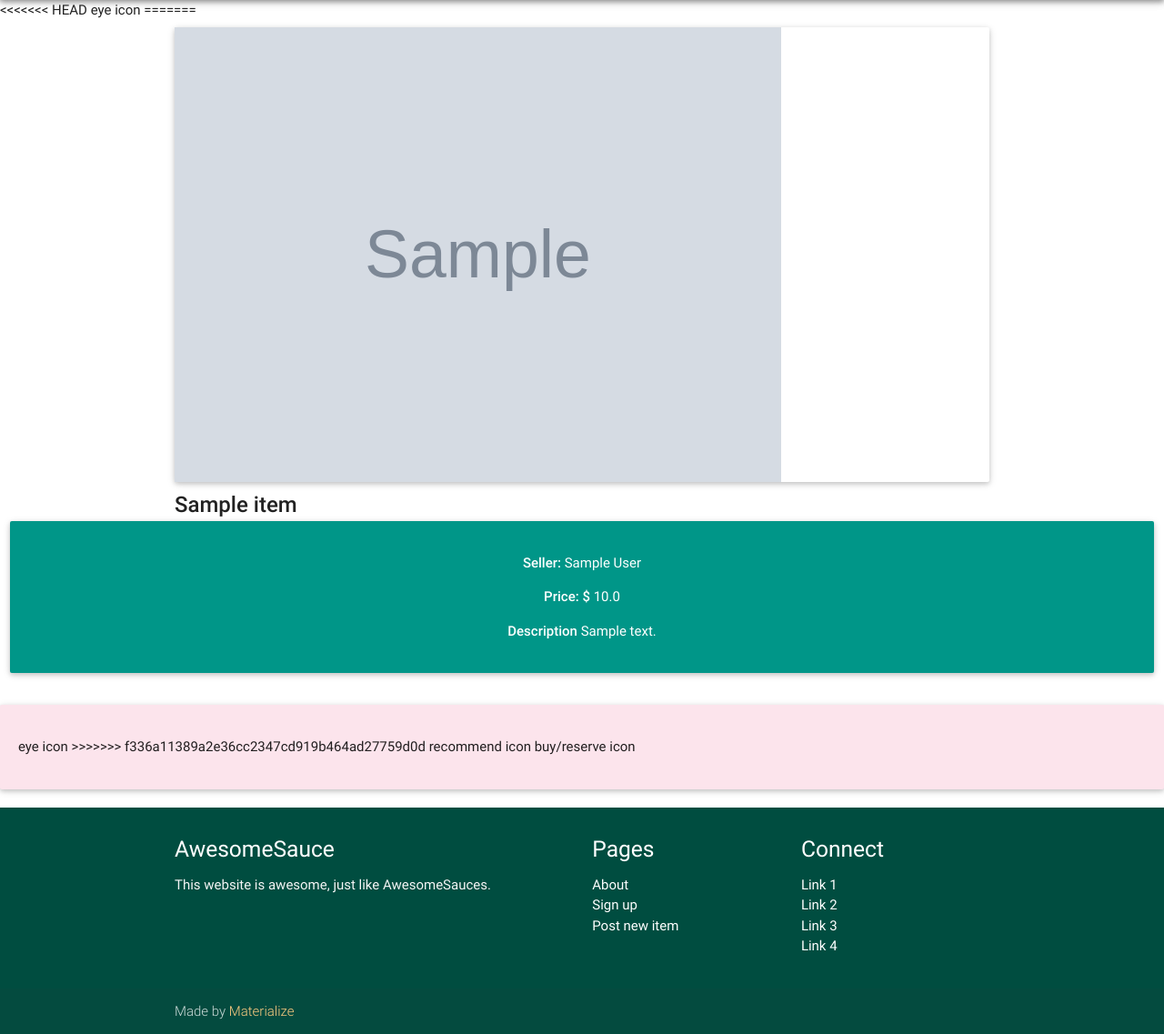
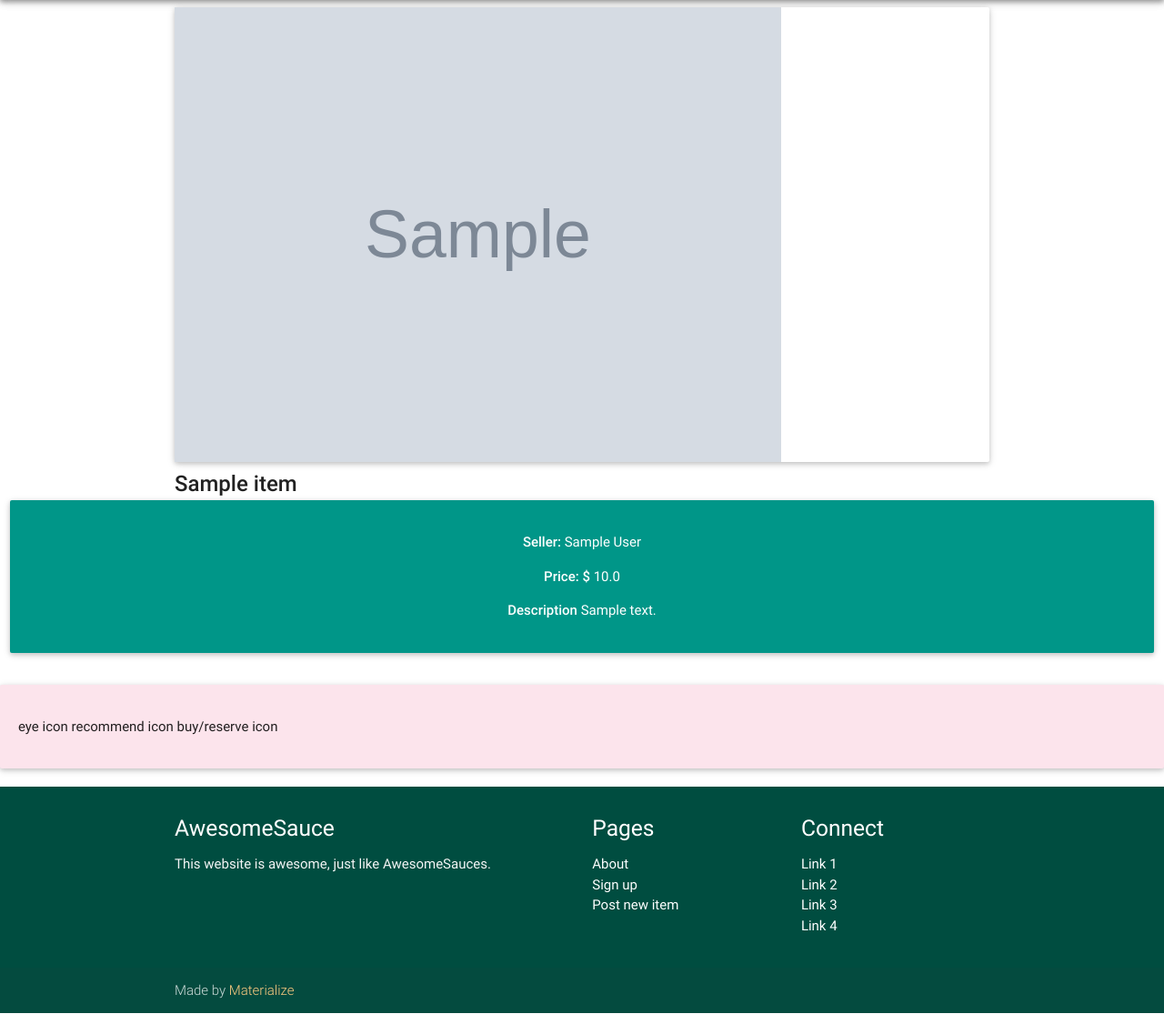
Before and after one commit to zhaorz/cmu-sells, a Flask app: page /item/1 in a window 1280 px wide. Shown: the part 64-1201 px from the top of the page at 91% size. After the commit the page ends 1178 px from the top, so only its background shows below. Run offline with Flask 2, Linux system fonts and the light colour scheme; tables that the repository leaves empty hold one stand-in row (values such as "Sample post"); grey boxes marked "Sample" are stand-in pictures; some libraries are stand-ins or nearby versions.

Commit message:
Fix item.html merge

```diff
--- a/app/templates/item.html
+++ b/app/templates/item.html
@@ -2,18 +2,6 @@
 {% block title %}CMU Sells{% endblock %}
 
 {% block content %}
-<<<<<<< HEAD
-
-<head>
-<link rel="stylesheet" type="text/css" href="style.css">
-
-</head>
-
-
-
-eye icon
-=======
-
 <div class="container">
   <div class="row">
     <div class="col s12 m12">
@@ -42,7 +30,7 @@ eye icon
 
 <div class = "row col s4 card-panel pink lighten-5">
   <p>eye icon
->>>>>>> f336a11389a2e36cc2347cd919b464ad27759d0d
+
 recommend icon
 buy/reserve icon
   </p>
@@ -51,7 +39,3 @@ buy/reserve icon
 
 
 {% endblock %}
-<<<<<<< HEAD
-
-=======
->>>>>>> f336a11389a2e36cc2347cd919b464ad27759d0d
```
